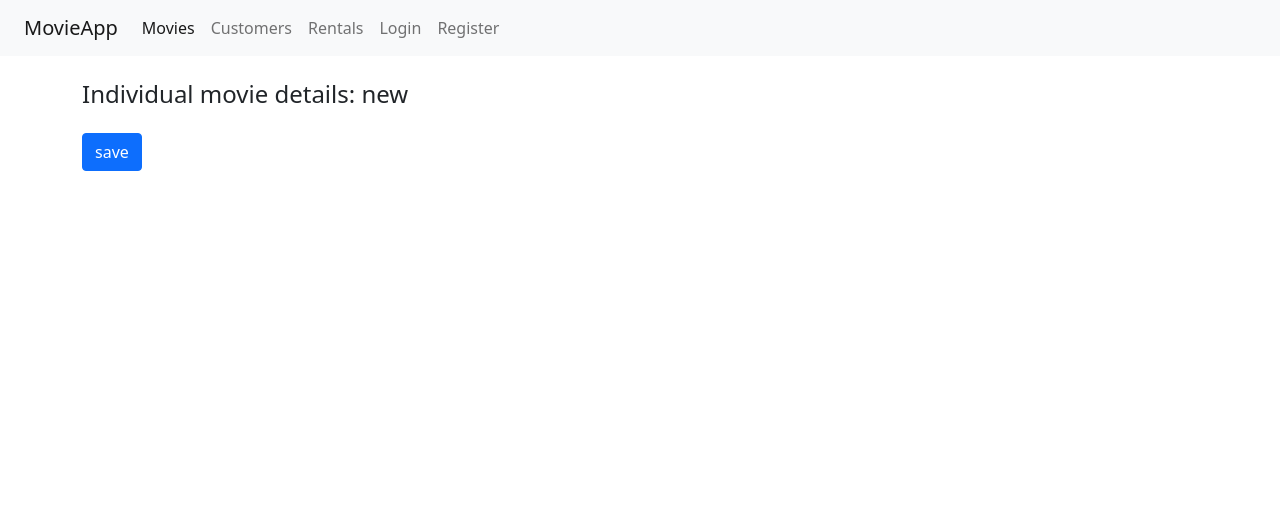
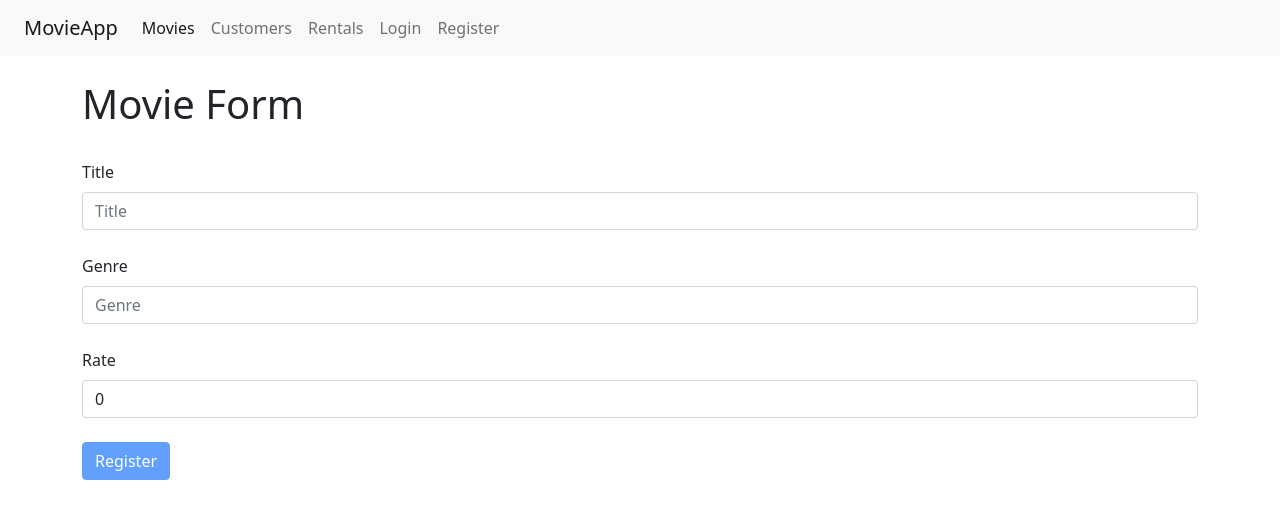
Before and after one commit to CutieMath/react-02, a React (Create React App) app: page /movies/new in a window 1280 px wide. Shown: the top 518 px of the page. Built offline with nearby package versions, Linux system fonts and the light colour scheme.

Commit message:
create the movie form

```diff
--- a/src/App.js
+++ b/src/App.js
@@ -8,6 +8,7 @@ import NotFound from "./components/notFound";
 import MovieDetails from "./components/movieDetails";
 import LoginForm from "./components/loginForm";
 import RegisterForm from "./components/registerForm";
+import MovieForm from "./components/movieForm";
 import "./App.css";
 
 class App extends Component {
@@ -19,6 +20,7 @@ class App extends Component {
           <Routes>
             <Route path="/login" element={<LoginForm />} />
             <Route path="/movies" element={<Movies />} />
+            <Route path="/movies/new" element={<MovieForm />} />
             <Route path="/movies/:id" element={<MovieDetails />} />
             <Route path="/rentals" element={<Rentals />} />
             <Route path="/customers" element={<Customers />} />
--- /dev/null
+++ b/src/components/movieForm.jsx
@@ -0,0 +1,35 @@
+import React from "react";
+import Joi from "joi-browser";
+import Form from "../common/form";
+
+class MovieForm extends Form {
+  state = {
+    data: { title: "", genre: "", rate: 0 },
+    errors: {},
+  };
+  schema = {
+    title: Joi.string().required().label("Title"),
+    genre: Joi.string().required().label("Genre"),
+    rate: Joi.number().min(0).max(10).required().label("Ratings"),
+  };
+
+  doSubmit = () => {
+    console.log("Submitted");
+  };
+
+  render() {
+    return (
+      <div>
+        <h1>Movie Form</h1>
+        <form>
+          {this.renderInput("title", "Title")}
+          {this.renderInput("genre", "Genre")}
+          {this.renderInput("rate", "Rate")}
+          {this.renderButton("Register")}
+        </form>
+      </div>
+    );
+  }
+}
+
+export default MovieForm;
```
